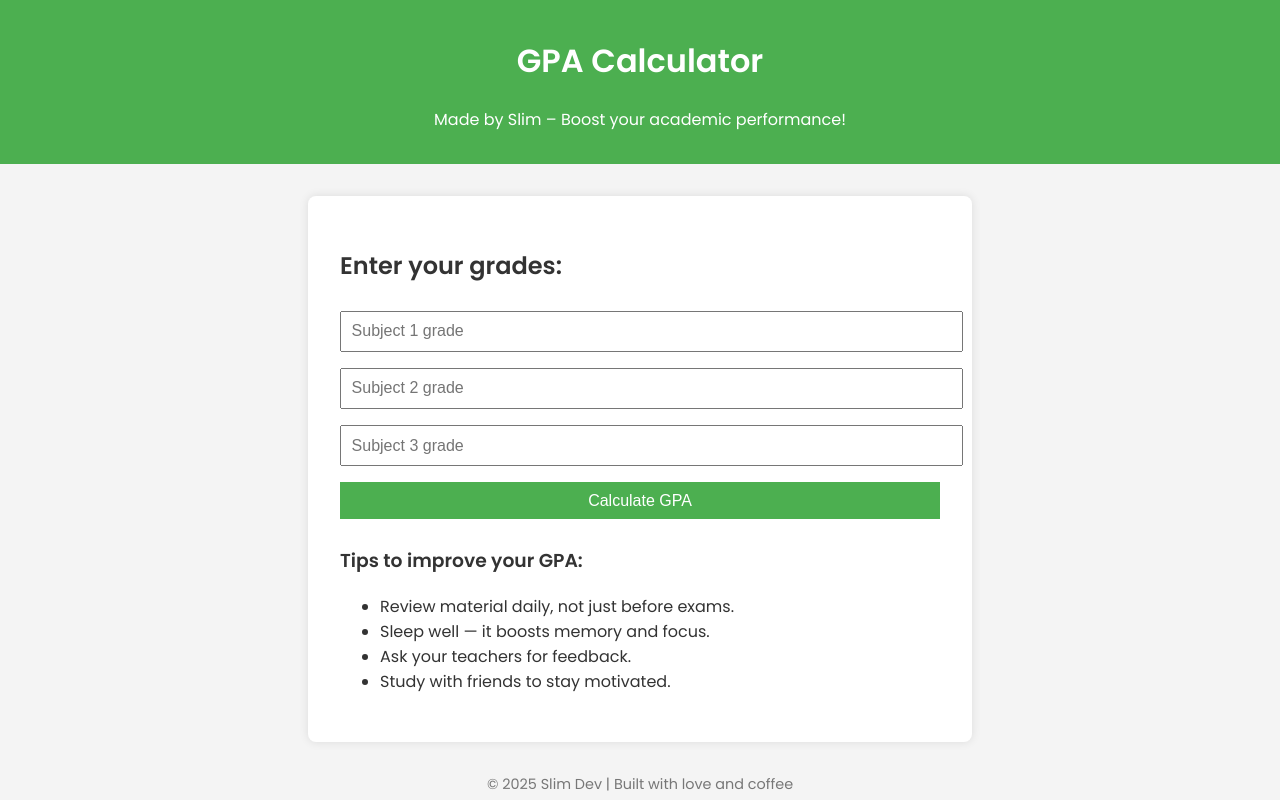
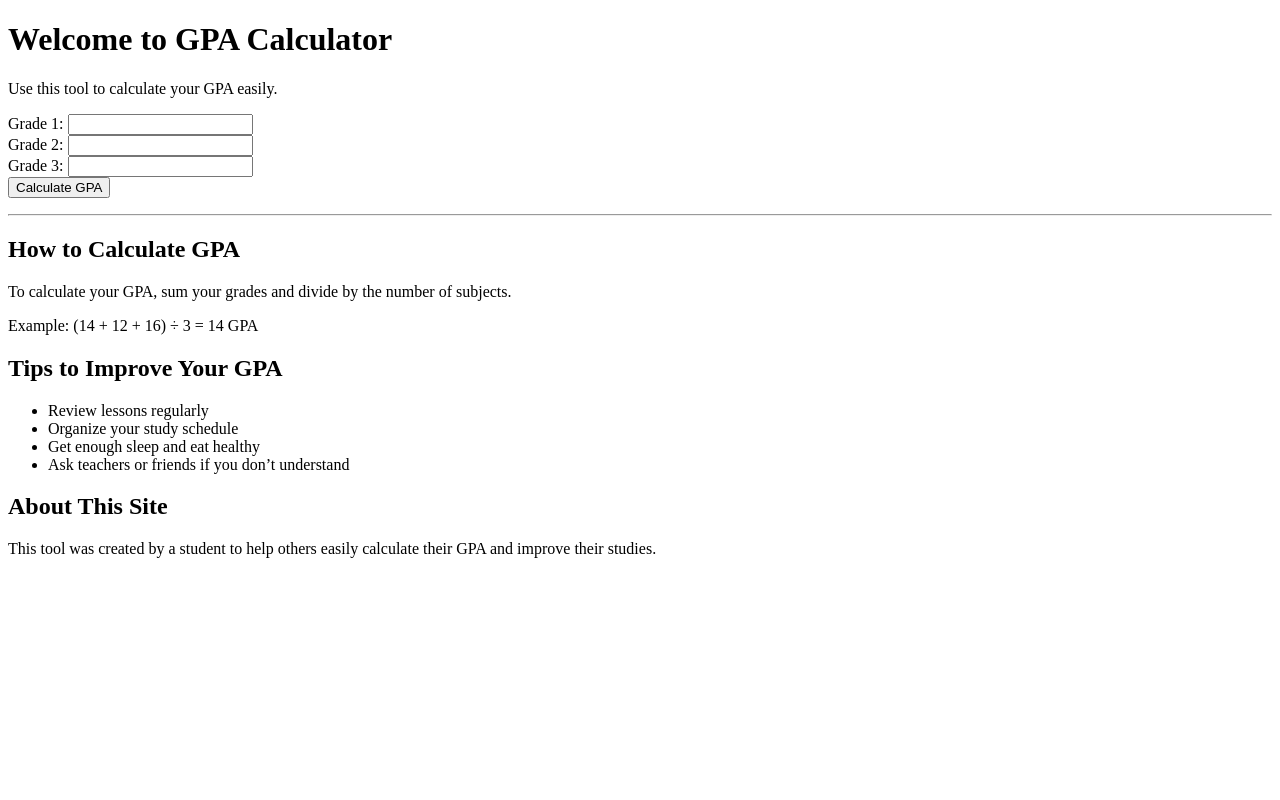
Before and after one commit to salimbelhaj/Taleb-tools, a plain HTML site: page Index.html in a window 1280 px wide. Drawn offline with Linux system fonts and the light colour scheme.

Commit message:
Update Index.html

```diff
--- a/Index.html
+++ b/Index.html
@@ -2,113 +2,55 @@
 <html lang="en">
 <head>
   <meta charset="UTF-8" />
-  <meta name="viewport" content="width=device-width, initial-scale=1.0" />
-  <title>GPA Calculator - Slim</title>
-  <!-- Google tag (gtag.js) -->
-<script async src="https://www.googletagmanager.com/gtag/js?id=G-K0LF2WMBGJ"></script>
-<script>
-  window.dataLayer = window.dataLayer || [];
-  function gtag(){dataLayer.push(arguments);}
-  gtag('js', new Date());
-
-  gtag('config', 'G-K0LF2WMBGJ');
-</script>
-  <link href="https://fonts.googleapis.com/css2?family=Poppins:wght@400;600&display=swap" rel="stylesheet" />
-  <style>
-    body {
-      font-family: 'Poppins', sans-serif;
-      background-color: #f4f4f4;
-      margin: 0;
-      padding: 0;
-      color: #333;
-    }
-    header {
-      background-color: #4caf50;
-      color: white;
-      padding: 1rem 2rem;
-      text-align: center;
-    }
-    .container {
-      max-width: 600px;
-      margin: 2rem auto;
-      background-color: white;
-      padding: 2rem;
-      border-radius: 8px;
-      box-shadow: 0 0 10px rgba(0,0,0,0.1);
-    }
-    input, button {
-      padding: 0.6rem;
-      margin: 0.5rem 0;
-      width: 100%;
-      font-size: 1rem;
-    }
-    button {
-      background-color: #4caf50;
-      color: white;
-      border: none;
-      cursor: pointer;
-    }
-    button:hover {
-      background-color: #45a049;
-    }
-    .result {
-      font-size: 1.2rem;
-      margin-top: 1rem;
-      font-weight: 600;
-    }
-    footer {
-      text-align: center;
-      font-size: 0.9rem;
-      color: #777;
-      margin-top: 2rem;
-    }
-  </style>
-
-  <!-- Google AdSense -->
-  <script async src="https://pagead2.googlesyndication.com/pagead/js/adsbygoogle.js?client=ca-pub-2682047232375814"
-     crossorigin="anonymous"></script>
+  <meta name="viewport" content="width=device-width, initial-scale=1.0"/>
+  <title>GPA Calculator</title>
 </head>
 <body>
+  <h1>Welcome to GPA Calculator</h1>
+  <p>Use this tool to calculate your GPA easily.</p>
 
-  <header>
-    <h1>GPA Calculator</h1>
-    <p>Made by Slim – Boost your academic performance!</p>
-  </header>
-
-  <div class="container">
-    <h2>Enter your grades:</h2>
-    <input type="number" id="grade1" placeholder="Subject 1 grade" />
-    <input type="number" id="grade2" placeholder="Subject 2 grade" />
-    <input type="number" id="grade3" placeholder="Subject 3 grade" />
-    <button onclick="calculateGPA()">Calculate GPA</button>
-    <div class="result" id="result"></div>
-
-    <h3>Tips to improve your GPA:</h3>
-    <ul>
-      <li>Review material daily, not just before exams.</li>
-      <li>Sleep well — it boosts memory and focus.</li>
-      <li>Ask your teachers for feedback.</li>
-      <li>Study with friends to stay motivated.</li>
-    </ul>
-  </div>
-
-  <footer>
-    &copy; 2025 Slim Dev | Built with love and coffee
-  </footer>
+  <!-- GPA Calculator -->
+  <form>
+    <label>Grade 1: <input type="number" name="grade1" required></label><br>
+    <label>Grade 2: <input type="number" name="grade2" required></label><br>
+    <label>Grade 3: <input type="number" name="grade3" required></label><br>
+    <button type="button" onclick="calculateGPA()">Calculate GPA</button>
+  </form>
+  <p id="result"></p>
 
   <script>
     function calculateGPA() {
-      const g1 = parseFloat(document.getElementById('grade1').value);
-      const g2 = parseFloat(document.getElementById('grade2').value);
-      const g3 = parseFloat(document.getElementById('grade3').value);
+      const g1 = parseFloat(document.querySelector('[name="grade1"]').value);
+      const g2 = parseFloat(document.querySelector('[name="grade2"]').value);
+      const g3 = parseFloat(document.querySelector('[name="grade3"]').value);
       if (isNaN(g1) || isNaN(g2) || isNaN(g3)) {
-        document.getElementById('result').textContent = "Please enter all grades.";
+        document.getElementById('result').innerText = "Please enter all grades.";
         return;
       }
-      const avg = ((g1 + g2 + g3) / 3).toFixed(2);
-      document.getElementById('result').textContent = `Your GPA is: ${avg}`;
+      const gpa = ((g1 + g2 + g3) / 3).toFixed(2);
+      document.getElementById('result').innerText = "Your GPA is: " + gpa;
     }
   </script>
 
+  <hr>
+  <!-- Educational Content -->
+  <h2>How to Calculate GPA</h2>
+  <p>To calculate your GPA, sum your grades and divide by the number of subjects.</p>
+  <p>Example: (14 + 12 + 16) ÷ 3 = 14 GPA</p>
+
+  <h2>Tips to Improve Your GPA</h2>
+  <ul>
+    <li>Review lessons regularly</li>
+    <li>Organize your study schedule</li>
+    <li>Get enough sleep and eat healthy</li>
+    <li>Ask teachers or friends if you don’t understand</li>
+  </ul>
+
+  <h2>About This Site</h2>
+  <p>This tool was created by a student to help others easily calculate their GPA and improve their studies.</p>
+
+  <!-- AdSense Code -->
+  <script async src="https://pagead2.googlesyndication.com/pagead/js/adsbygoogle.js?client=ca-pub-2682047232375814"
+    crossorigin="anonymous"></script>
 </body>
 </html>
```
